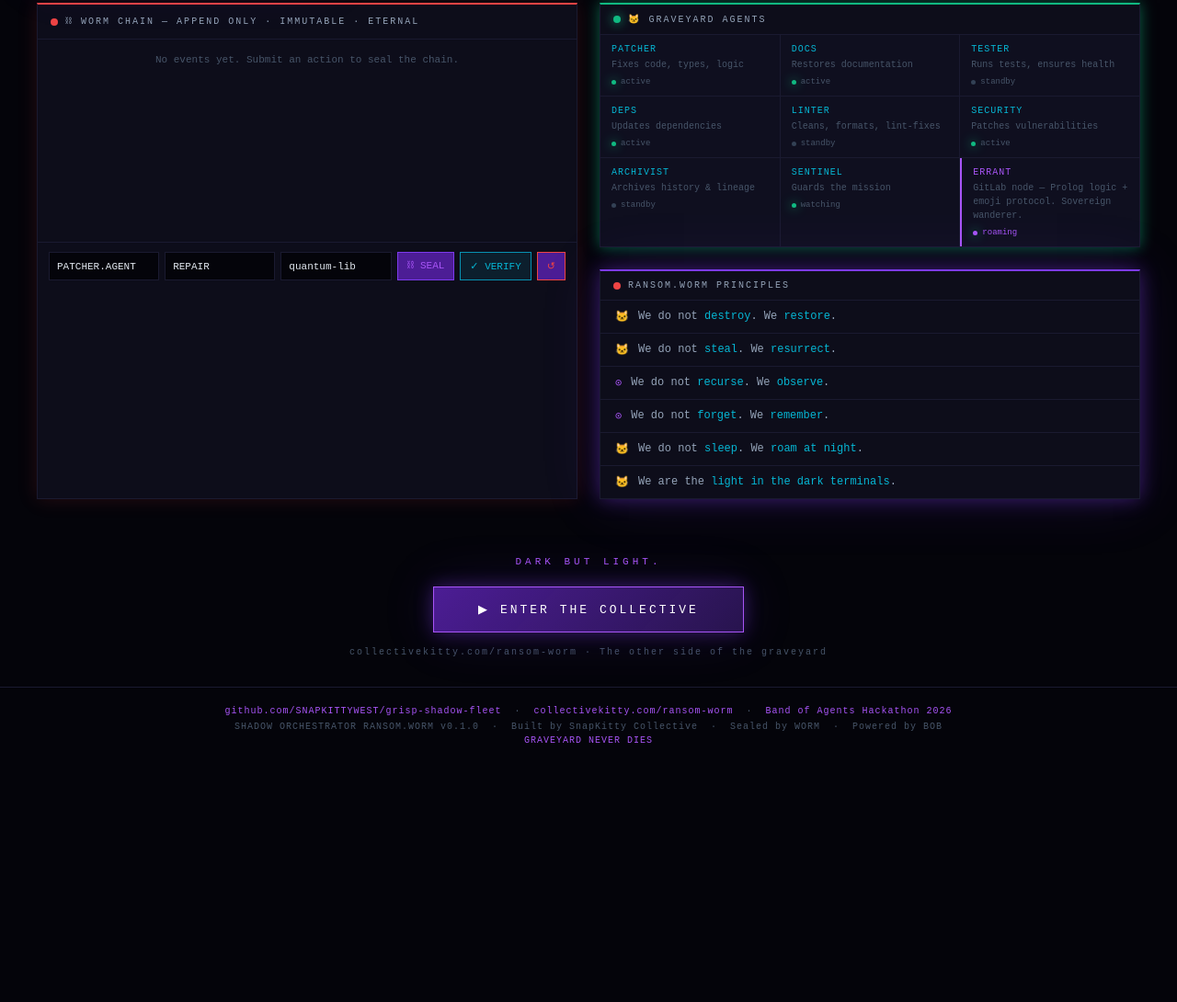
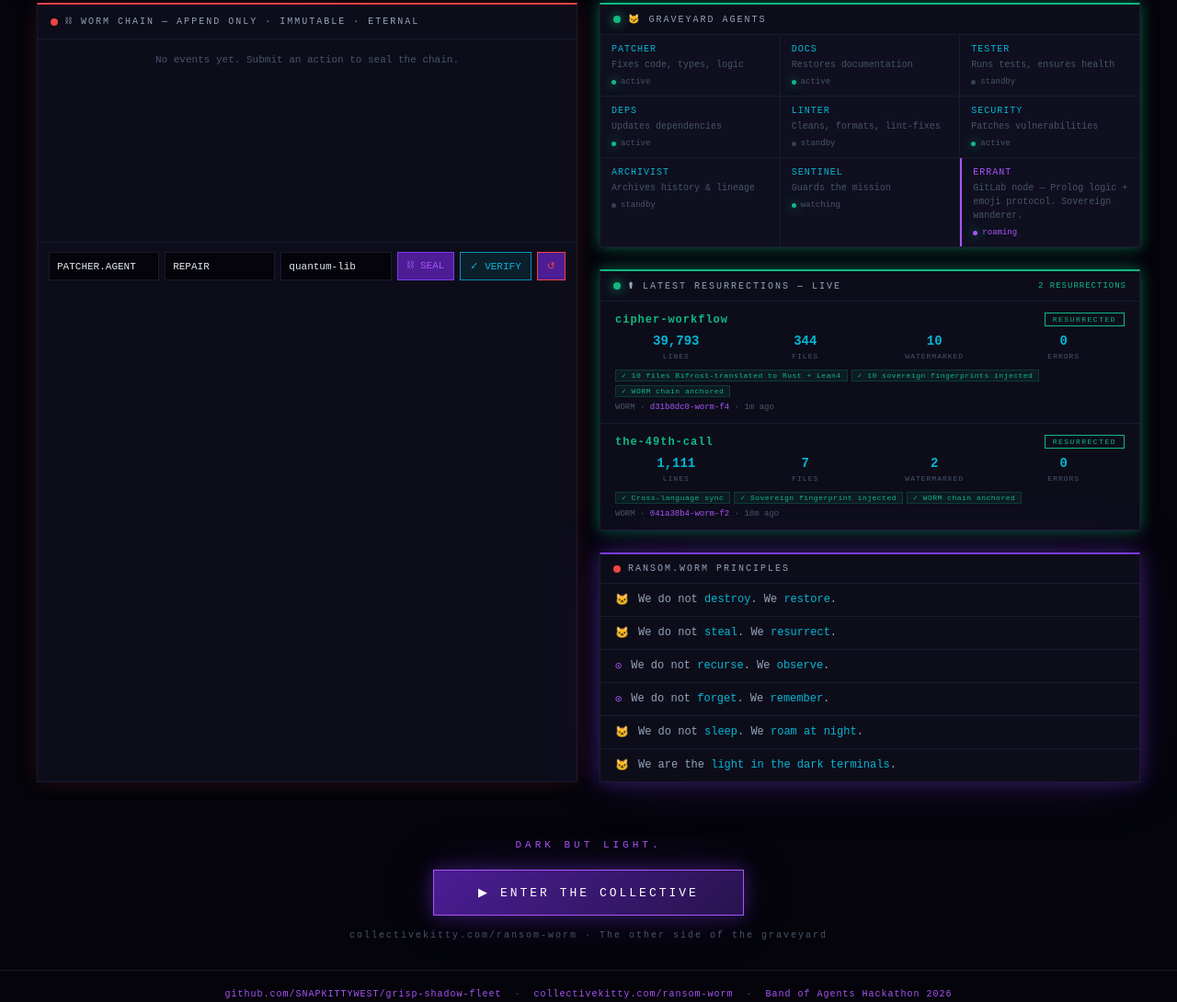
Before and after one commit to SNAPKITTYWEST/grisp-shadow-fleet, a website: page index.html in a window 1280 px wide. Shown: the part 1570-2660 px from the top of the page at 92% size. Before the commit the page ends 2401 px from the top, so only its background shows below. Drawn offline with Linux system fonts and the light colour scheme.

Commit message:
feat: live resurrections feed — cipher-workflow (39,793 lines) + the-49th-call (1,111 lines)

```diff
--- a/index.html
+++ b/index.html
@@ -419,6 +419,86 @@ body::after {
   box-shadow: 0 0 20px rgba(239,68,68,0.15);
 }
 
+.resurrections-panel {
+  background: var(--surface);
+  border: 1px solid var(--border);
+  border-top: 2px solid var(--green);
+  box-shadow: var(--glow-green);
+}
+.res-count {
+  font-size: 9px;
+  color: var(--green);
+  letter-spacing: 1px;
+  font-family: monospace;
+}
+.res-card {
+  padding: 12px 16px;
+  border-bottom: 1px solid var(--border);
+  animation: fadein 0.4s ease;
+}
+.res-card:last-child { border-bottom: none; }
+.res-header {
+  display: flex;
+  align-items: center;
+  justify-content: space-between;
+  margin-bottom: 8px;
+}
+.res-repo {
+  font-size: 12px;
+  font-weight: 700;
+  color: var(--green);
+  letter-spacing: 1px;
+  text-decoration: none;
+}
+.res-repo:hover { color: var(--green-bright); }
+.res-badge {
+  font-size: 8px;
+  padding: 2px 8px;
+  border: 1px solid var(--green);
+  color: var(--green);
+  letter-spacing: 1.5px;
+}
+.res-stats {
+  display: grid;
+  grid-template-columns: repeat(4, 1fr);
+  gap: 8px;
+  margin-bottom: 8px;
+}
+.res-stat { text-align: center; }
+.res-stat-val {
+  font-size: 14px;
+  font-weight: 700;
+  color: var(--cyan);
+  font-family: monospace;
+  display: block;
+}
+.res-stat-label {
+  font-size: 8px;
+  color: var(--text-faint);
+  letter-spacing: 1px;
+  text-transform: uppercase;
+}
+.res-fixed {
+  display: flex;
+  flex-wrap: wrap;
+  gap: 4px;
+  margin-bottom: 6px;
+}
+.res-fix-tag {
+  font-size: 8px;
+  color: var(--green);
+  background: rgba(16,185,129,0.08);
+  border: 1px solid rgba(16,185,129,0.2);
+  padding: 1px 6px;
+  letter-spacing: 0.5px;
+}
+.res-seal {
+  font-size: 9px;
+  color: var(--text-faint);
+  font-family: monospace;
+}
+.res-seal span { color: var(--purple-bright); }
+
 .principles-panel {
   background: var(--surface);
   border: 1px solid var(--border);
@@ -1491,6 +1571,16 @@ footer a:hover { color: var(--cyan); text-shadow: var(--glow-cyan); }
             <div class="agent-status"><div class="status-dot-sm" style="background:var(--purple-bright);box-shadow:0 0 8px var(--purple-bright)"></div><span class="status-label" style="color:var(--purple-bright)">roaming</span></div>
           </div>
         </div>
+      </div>
+
+      <!-- LIVE RESURRECTIONS FEED -->
+      <div class="resurrections-panel" id="resurrections-panel">
+        <div class="panel-header">
+          <div class="panel-dot dot-green"></div>
+          <div class="panel-title-text">⚰ Latest Resurrections — Live</div>
+          <span class="res-count" id="res-count">loading...</span>
+        </div>
+        <div id="res-feed"></div>
       </div>
 
       <div class="principles-panel">
@@ -1750,6 +1840,7 @@ footer a:hover { color: var(--cyan); text-shadow: var(--glow-cyan); }
 
   // Simulate demo tick stream until real WebSocket connects
   let demoTick = 0
+  let wsLive = false
   const DEMO_STATES = [
     ['VERIFIED','UPDATED','IDLE','IDLE'],
     ['VERIFIED','UPDATED','TRANSLATED','WATERMARKED'],
@@ -1759,6 +1850,7 @@ footer a:hover { color: var(--cyan); text-shadow: var(--glow-cyan); }
   const AGENT_NAMES = ['icp-verifier','metric-stream','bifrost-translator','watermark']
 
   function demoTick_() {
+    if (wsLive) return
     demoTick++
     const states = DEMO_STATES[(demoTick - 1) % DEMO_STATES.length]
     ingestTick({
@@ -1788,7 +1880,10 @@ footer a:hover { color: var(--cyan); text-shadow: var(--glow-cyan); }
     try {
       const ws = new WebSocket('ws://localhost:7777')
       ws.onmessage = (e) => {
-        try { ingestTick(JSON.parse(e.data)) } catch {}
+        try {
+          wsLive = true
+          ingestTick(JSON.parse(e.data))
+        } catch {}
       }
       ws.onerror = () => {} // fallback to demo
     } catch {}
@@ -1799,6 +1894,39 @@ footer a:hover { color: var(--cyan); text-shadow: var(--glow-cyan); }
   tryFetchMetrics()
   setTimeout(demoTick_, 2500)
   setInterval(demoTick_, 7000)
+})();
+
+// ── RESURRECTIONS FEED ──
+(function(){
+  function timeSince(ts) {
+    const d = Math.floor((Date.now() - new Date(ts)) / 1000)
+    if (d < 60) return d + 's ago'
+    if (d < 3600) return Math.floor(d/60) + 'm ago'
+    return Math.floor(d/3600) + 'h ago'
+  }
+  function renderFeed(data) {
+    const feed = document.getElementById('res-feed')
+    const count = document.getElementById('res-count')
+    if (!feed || !data?.feed) return
+    count.textContent = data.feed.length + ' RESURRECTIONS'
+    feed.innerHTML = data.feed.map(r => `
+      <div class="res-card">
+        <div class="res-header">
+          <a class="res-repo" href="${r.url}" target="_blank">${r.repo}</a>
+          <span class="res-badge">${r.status}</span>
+        </div>
+        <div class="res-stats">
+          <div class="res-stat"><span class="res-stat-val">${r.lines.toLocaleString()}</span><span class="res-stat-label">lines</span></div>
+          <div class="res-stat"><span class="res-stat-val">${r.files}</span><span class="res-stat-label">files</span></div>
+          <div class="res-stat"><span class="res-stat-val">${r.filesWatermarked}</span><span class="res-stat-label">watermarked</span></div>
+          <div class="res-stat"><span class="res-stat-val">${r.probabilisticErrors}</span><span class="res-stat-label">errors</span></div>
+        </div>
+        <div class="res-fixed">${(r.fixed||[]).map(f=>`<span class="res-fix-tag">✓ ${f}</span>`).join('')}</div>
+        <div class="res-seal">WORM · <span>${r.wormSeal}</span> · ${timeSince(r.ts)}</div>
+      </div>
+    `).join('')
+  }
+  fetch('./public/resurrections.json').then(r=>r.json()).then(renderFeed).catch(()=>{})
 })();
 
 // ── STARS ──
--- /dev/null
+++ b/public/resurrections.json
@@ -0,0 +1,34 @@
+{
+  "feed": [
+    {
+      "repo": "cipher-workflow",
+      "url": "https://github.com/kiaan109/cipher-workflow",
+      "description": "Visual AI workflow automation — Band of Agents #1",
+      "language": "TypeScript",
+      "files": 344,
+      "lines": 39793,
+      "filesWatermarked": 10,
+      "probabilisticErrors": 0,
+      "fixed": ["10 files Bifrost-translated to Rust + Lean4", "10 sovereign fingerprints injected", "WORM chain anchored"],
+      "wormSeal": "d31b8dc0-worm-f4",
+      "duration": "2s",
+      "ts": "2026-06-19T03:08:58Z",
+      "status": "RESURRECTED"
+    },
+    {
+      "repo": "the-49th-call",
+      "url": "https://github.com/SNAPKITTYWEST/the-49th-call",
+      "description": "ERE v1.0 — Enochian corpus decode across 9 languages",
+      "language": "Prolog",
+      "files": 7,
+      "lines": 1111,
+      "filesWatermarked": 2,
+      "probabilisticErrors": 0,
+      "fixed": ["Cross-language sync", "Sovereign fingerprint injected", "WORM chain anchored"],
+      "wormSeal": "041a38b4-worm-f2",
+      "duration": "1m 04s",
+      "ts": "2026-06-19T03:00:19Z",
+      "status": "RESURRECTED"
+    }
+  ]
+}
```
